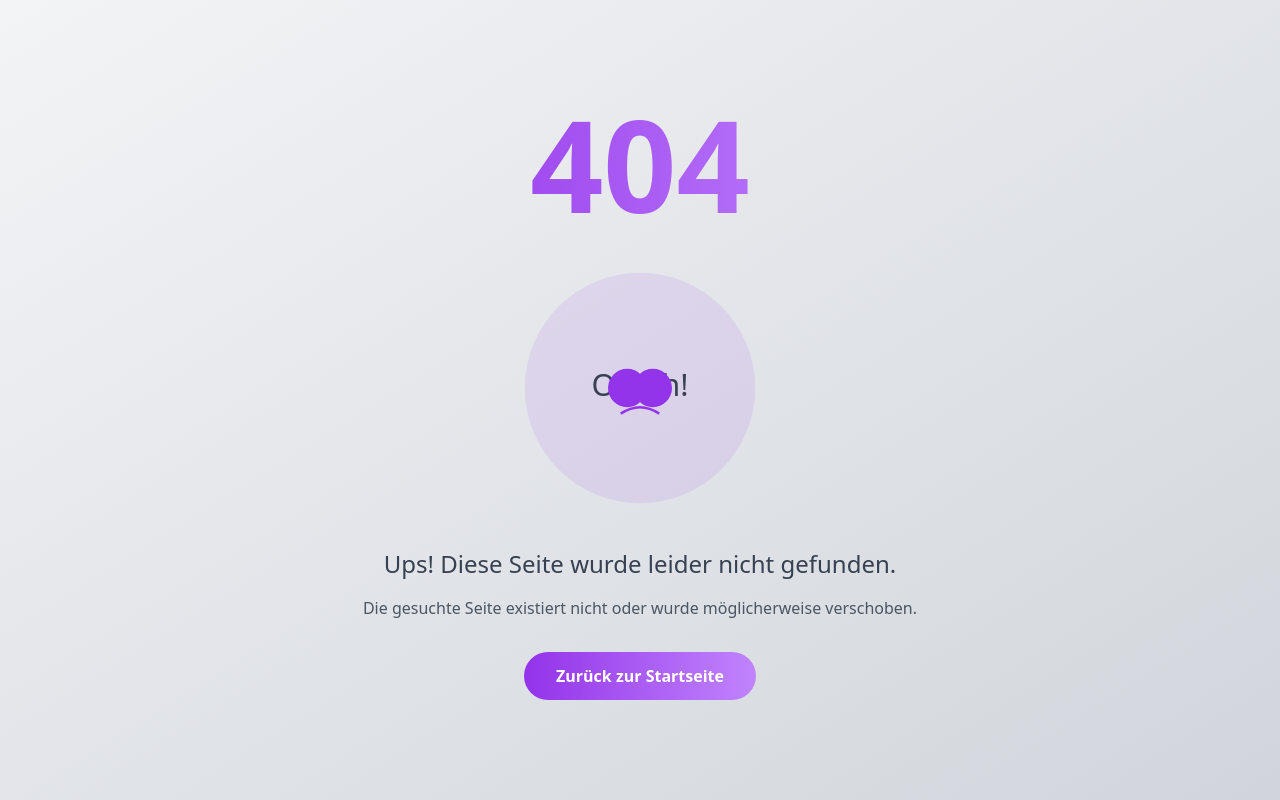
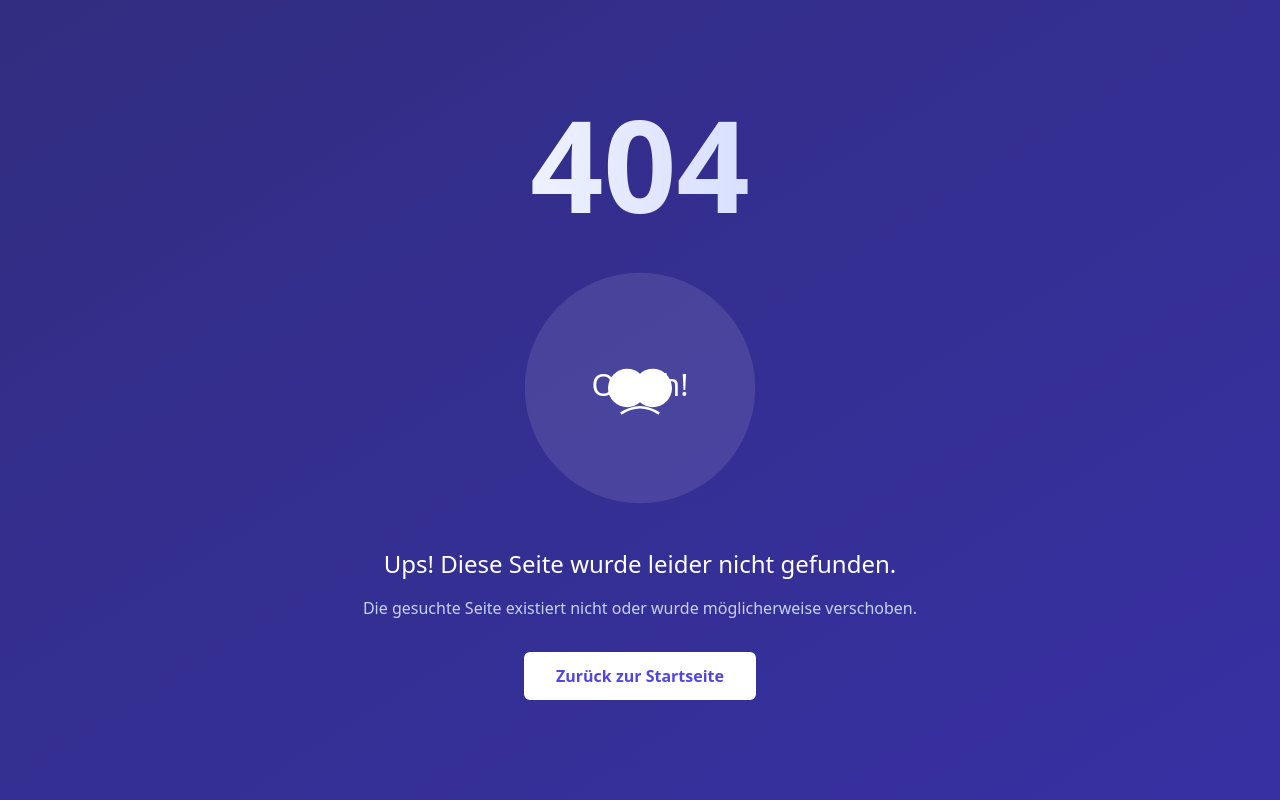
Before and after one commit to Alaa-Alhomsi/school-merch-shop, a PHP site: page /404.php in a window 1280 px wide. Run offline with PHP 8.4, Linux system fonts and the light colour scheme; some libraries are stand-ins or nearby versions.

Commit message:
Update 404.php

```diff
--- a/404.php
+++ b/404.php
@@ -23,28 +23,28 @@
         }
     </script>
 </head>
-<body class="min-h-screen flex items-center justify-center bg-gradient-to-br from-gray-100 to-gray-300 p-4">
+<body class="min-h-screen flex items-center justify-center bg-gradient-to-br from-indigo-900 to-indigo-800 p-4">
     <div class="text-center animate-fade-in-down">
-        <h1 class="text-9xl font-bold bg-gradient-to-r from-purple-600 to-purple-400 bg-clip-text text-transparent">404</h1>
+        <h1 class="text-9xl font-bold bg-gradient-to-r from-white to-indigo-200 bg-clip-text text-transparent">404</h1>
 
         <div class="max-w-lg mx-auto my-8">
             <svg viewBox="0 0 200 200" class="w-64 h-64 mx-auto">
-                <circle cx="100" cy="100" r="90" class="fill-purple-600 opacity-10"/>
-                <text x="50%" y="50%" dominant-baseline="middle" text-anchor="middle" class="text-2xl fill-gray-700">
+                <circle cx="100" cy="100" r="90" class="fill-white opacity-10"/>
+                <text x="50%" y="50%" dominant-baseline="middle" text-anchor="middle" class="text-2xl fill-white">
                     Oh oh!
                 </text>
                 <g transform="translate(70,80)">
-                    <circle cx="20" cy="20" r="15" class="fill-purple-600"/>
-                    <circle cx="40" cy="20" r="15" class="fill-purple-600"/>
-                    <path d="M 15 40 Q 30 30 45 40" class="stroke-purple-600 stroke-2 fill-none"/>
+                    <circle cx="20" cy="20" r="15" class="fill-white"/>
+                    <circle cx="40" cy="20" r="15" class="fill-white"/>
+                    <path d="M 15 40 Q 30 30 45 40" class="stroke-white stroke-2 fill-none"/>
                 </g>
             </svg>
         </div>
 
-        <p class="text-2xl text-gray-700 mb-4">Ups! Diese Seite wurde leider nicht gefunden.</p>
-        <p class="text-gray-600 mb-8">Die gesuchte Seite existiert nicht oder wurde möglicherweise verschoben.</p>
+        <p class="text-2xl text-white mb-4">Ups! Diese Seite wurde leider nicht gefunden.</p>
+        <p class="text-indigo-200 mb-8">Die gesuchte Seite existiert nicht oder wurde möglicherweise verschoben.</p>
 
-        <a href="/" class="inline-block px-8 py-3 bg-gradient-to-r from-purple-600 to-purple-400 text-white font-bold rounded-full transition-transform hover:scale-105">
+        <a href="/" class="inline-block px-8 py-3 bg-white text-indigo-600 font-bold rounded-md transition-transform hover:scale-105 hover:bg-indigo-50">
             Zurück zur Startseite
         </a>
     </div>
```
